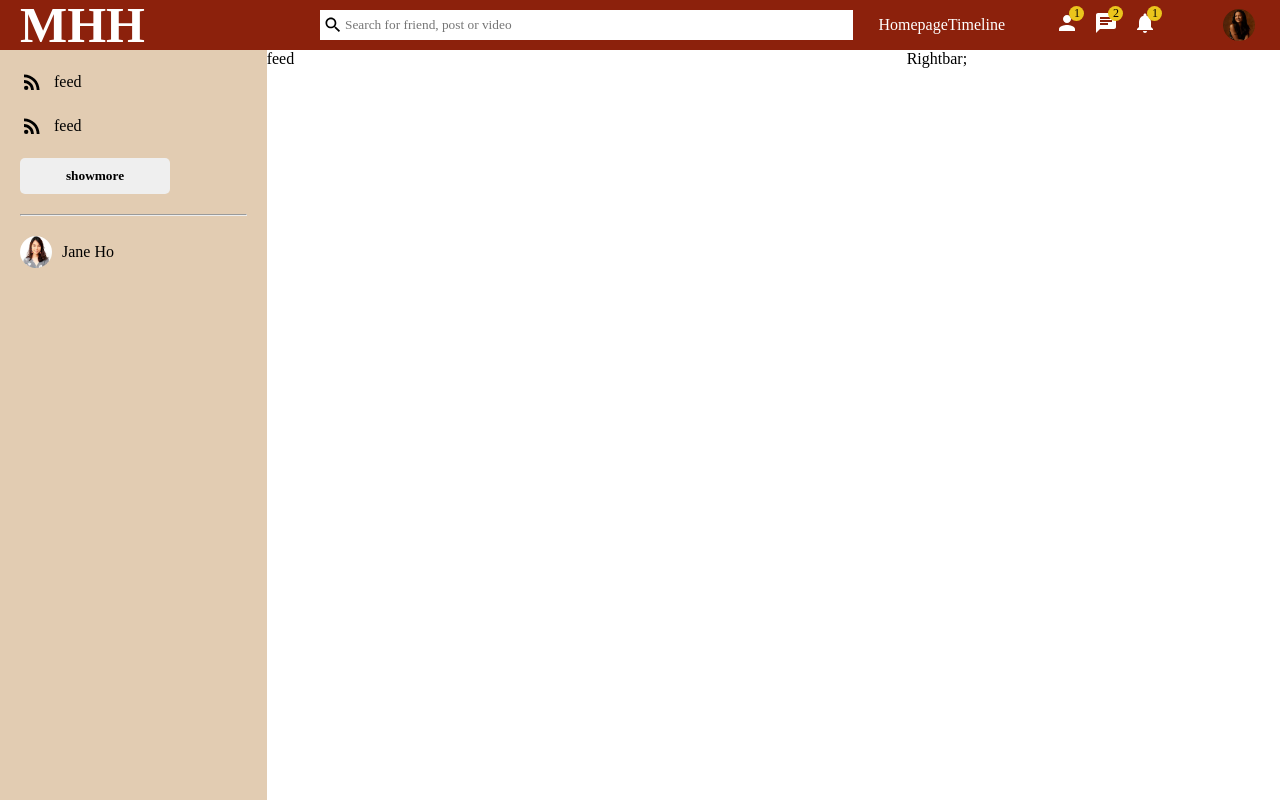
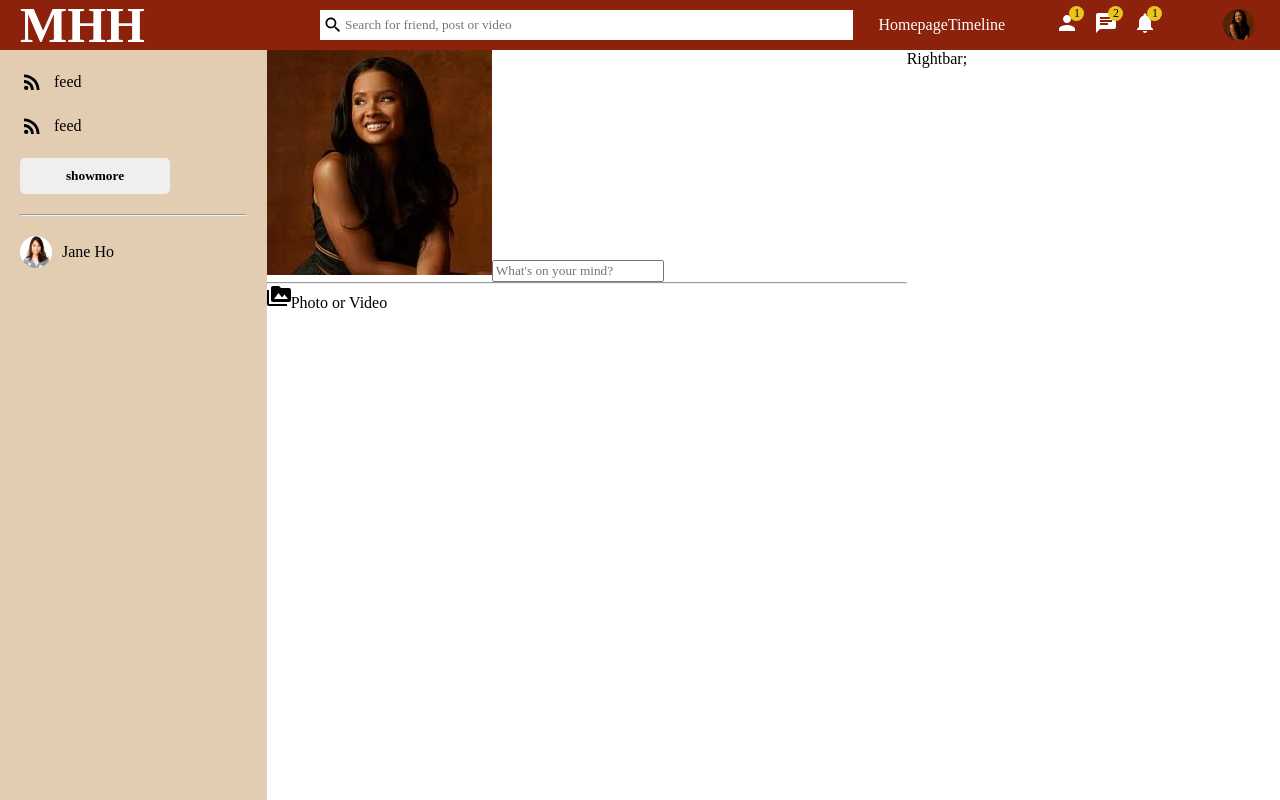
Before and after one commit to Sly-Ry/Monster-Hunter-Hub, a React (Create React App) app: page / in a window 1280 px wide. Built offline with nearby package versions, Linux system fonts and the light colour scheme; a web font is replaced by a local one.

Commit message:
share feed set up

```diff
--- a/src/components/feed/Feed.jsx
+++ b/src/components/feed/Feed.jsx
@@ -1,9 +1,12 @@
 import "./feed.css"
+import Share from "../share/Share";
 
 export default function Feed() {
     return (
         <div className="feed">
-            feed
+            <div className="feedWrapper">
+                <Share />
+            </div>
         </div>
     );
 }
--- a/src/components/feed/feed.css
+++ b/src/components/feed/feed.css
@@ -1,4 +1,7 @@
 .feed{
     flex: 6;
+}
+
+.feedWrapper{
 
 }
--- /dev/null
+++ b/src/components/share/Share.jsx
@@ -0,0 +1,25 @@
+import "./share.css"
+import { PermMedia } from "@material-ui/icons"
+
+export default function Share() {
+  return (
+    <div className="share">
+        <div className="shareWrapper">
+            <div className="shareTop">
+                <img className="shareProfileImg" src="/assets/person/1.jpg" alt="" />
+                <input
+                    placeholder="What's on your mind?" className="shareInput"/>
+            </div>
+            <hr className="shareHr" />
+            <div className="shareBottom">
+                <div className="shareOptions">
+                    <div className="shareOption">
+                        <PermMedia className="shareIcon"/>
+                        <span className="shareOptionText">Photo or Video</span>
+                    </div>
+                </div>
+            </div>
+        </div>
+    </div>
+  )
+}
```
Also changed, not shown: src/components/share/share.css (added).
